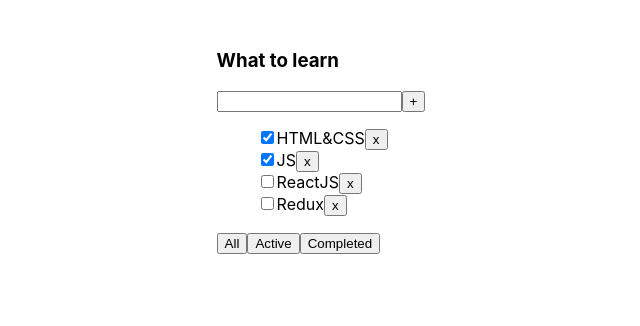
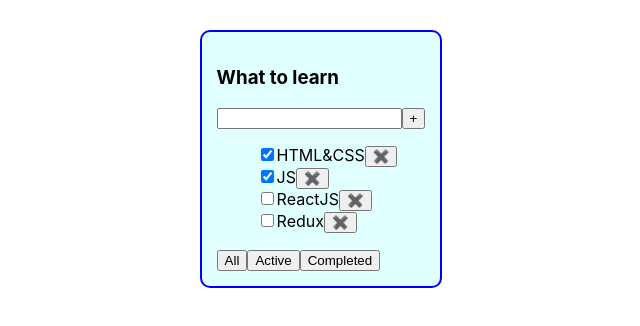
Before and after one commit to Wowaxur/1-todolist, a React (Create React App) app: page / in a window 1280 px wide. Shown: the top 326 px of the page, without its empty margins (294-934 px from the left). Built offline with nearby package versions, Linux system fonts and the light colour scheme.

Commit message:
add change filter, remove task and add tasks functions + refactoring

```diff
--- a/src/components/todolist/TodoList.tsx
+++ b/src/components/todolist/TodoList.tsx
@@ -1,50 +1,82 @@
-import React from 'react';
+import React, {ChangeEvent, KeyboardEvent, useState} from 'react'
 import {FilterValuesType} from "../../App";
+import styles from './TodoList.module.css'
 
 type TaskType = {
-    id: number
+    id: string
     title: string
     isDone: boolean
 }
 type TodotlistPropsType = {
     title: string
     tasks: Array<TaskType>
-    removeTask: (taskID: number) => void
+    removeTask: (taskID: string) => void
     changeFilter: (value: FilterValuesType) => void
+    addTask: (title: string) => void
 }
 
 
 export const TodoList = (props: TodotlistPropsType) => {
+    let [title, setTitle] = useState('')
+    const addTask = () => {
+        props.addTask(title)
+        setTitle('')
+    }
+const onChangeHandler = (event: ChangeEvent<HTMLInputElement>) => {
+    setTitle(event.currentTarget.value)
+}
+const onKeyPressHandler = (event: KeyboardEvent<HTMLInputElement>) => {
+    if (event.key === 'Enter') {
+        addTask()
+    }
+}
+const onAllClickHandler = () => {
+    props.changeFilter('all')
+}
+    const onActiveClickHandler = () => {
+        props.changeFilter('active')
+    }
+    const onCompletedClickHandler = () => {
+        props.changeFilter('completed')
+    }
     return (
-        <div className={'TodoList'}>
+        <div className={styles.TodoList}>
             <h3>{props.title}</h3>
             <div>
-                <input/>
-                <button>+</button>
+                <input value={title}
+                       onChange={onChangeHandler}
+                       onKeyDown={onKeyPressHandler}
+                />
+                <button onClick={addTask}>+</button>
             </div>
             <ul>
-                {
-                    props.tasks.map((task: TaskType) =>
-                        <li key={task.id}><input type="checkbox" checked={task.isDone} />
+                {props.tasks.map((task) => {
+                    const onCLickHandler = () => {
+                        props.removeTask(task.id)
+                    }
+                    return (
+                        <li key={task.id}>
+                            <input type='checkbox' checked={task.isDone}/>
                             <span>{task.title}</span>
-                            <button onClick={() => {
-                                props.removeTask(task.id)
-                            }}>x
+                            <button onClick={onCLickHandler}>
+                                ✖️
                             </button>
                         </li>
-                    )}
+                    )
+                })}
             </ul>
             <div>
-                <button onClick={() => {
-                    props.changeFilter('all')
-                }}>All</button>
-                <button onClick={() => {
-                    props.changeFilter('active')
-                }}>Active</button>
-                <button onClick={() => {
-                    props.changeFilter('completed')
-                }}>Completed</button>
+                <button onClick={onAllClickHandler}>
+                    All
+                </button>
+                <button onClick={onActiveClickHandler}>
+                    Active
+                </button>
+                <button onClick={onCompletedClickHandler}>
+                    Completed
+                </button>
             </div>
         </div>
-    );
+    )
+
 };
```
